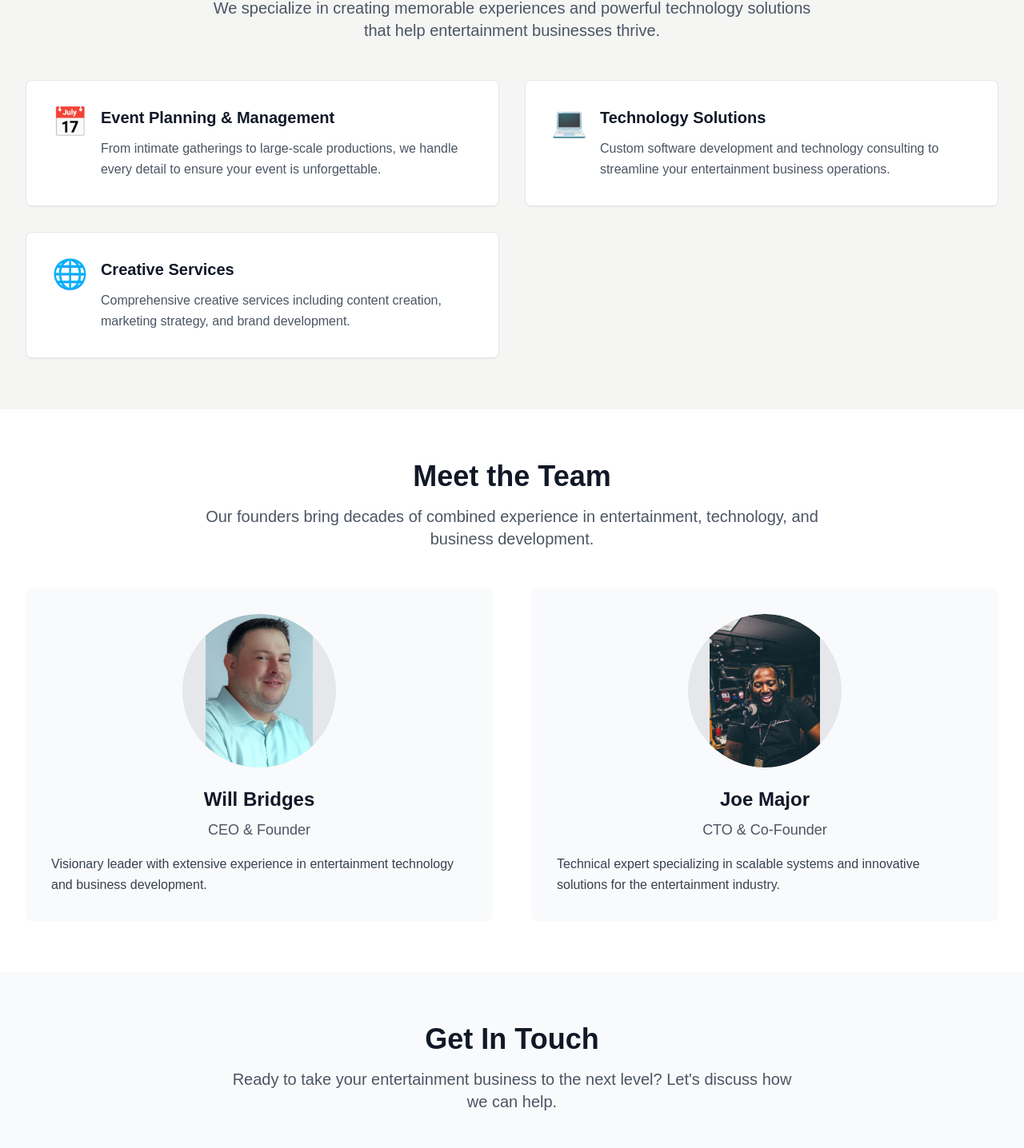
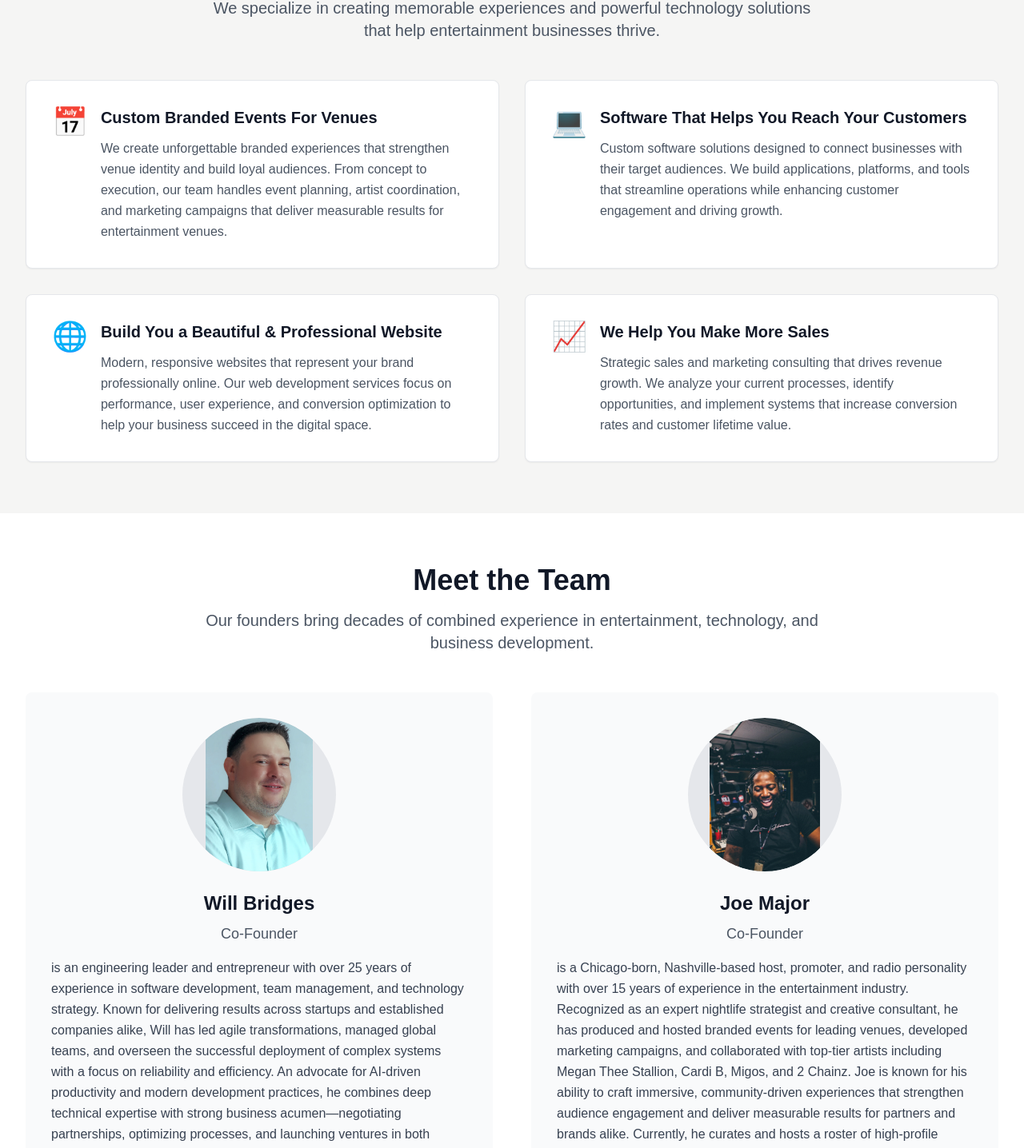
Before and after one commit to Favrs-LLC/thefavrs, a Next.js app: page / in a window 1280 px wide. Shown: the part 989-2425 px from the top of the page at 80% size. Built offline with nearby package versions, Linux system fonts and the light colour scheme; no server answers; the database is empty.

Commit message:
Update fallback data to match complete seed data
- Add full team member bios with complete professional details
- Include all 4 service offerings with detailed descriptions
- Match exact content from development database seed
- Ensures production site shows complete information

```diff
--- a/components/ServicesSection.tsx
+++ b/components/ServicesSection.tsx
@@ -10,28 +10,35 @@ interface Service {
   display_order: number
 }
 
-// Fallback static data
+// Fallback static data matching seed data
 const fallbackServices: Service[] = [
   {
     id: '1',
-    title: 'Event Planning & Management',
-    description: 'From intimate gatherings to large-scale productions, we handle every detail to ensure your event is unforgettable.',
+    title: 'Custom Branded Events For Venues',
+    description: 'We create unforgettable branded experiences that strengthen venue identity and build loyal audiences. From concept to execution, our team handles event planning, artist coordination, and marketing campaigns that deliver measurable results for entertainment venues.',
     icon: 'calendar',
     display_order: 1
   },
   {
     id: '2',
-    title: 'Technology Solutions',
-    description: 'Custom software development and technology consulting to streamline your entertainment business operations.',
+    title: 'Software That Helps You Reach Your Customers',
+    description: 'Custom software solutions designed to connect businesses with their target audiences. We build applications, platforms, and tools that streamline operations while enhancing customer engagement and driving growth.',
     icon: 'code',
     display_order: 2
   },
   {
     id: '3',
-    title: 'Creative Services',
-    description: 'Comprehensive creative services including content creation, marketing strategy, and brand development.',
+    title: 'Build You a Beautiful & Professional Website',
+    description: 'Modern, responsive websites that represent your brand professionally online. Our web development services focus on performance, user experience, and conversion optimization to help your business succeed in the digital space.',
     icon: 'globe',
     display_order: 3
+  },
+  {
+    id: '4',
+    title: 'We Help You Make More Sales',
+    description: 'Strategic sales and marketing consulting that drives revenue growth. We analyze your current processes, identify opportunities, and implement systems that increase conversion rates and customer lifetime value.',
+    icon: 'trending-up',
+    display_order: 4
   }
 ]
 
--- a/components/TeamSection.tsx
+++ b/components/TeamSection.tsx
@@ -11,21 +11,21 @@ interface TeamMember {
   displayOrder: number
 }
 
-// Fallback static data
+// Fallback static data matching seed data
 const fallbackTeamMembers: TeamMember[] = [
   {
     id: '1',
     name: 'Will Bridges',
-    role: 'CEO & Founder',
-    bio: 'Visionary leader with extensive experience in entertainment technology and business development.',
+    role: 'Co-Founder',
+    bio: 'is an engineering leader and entrepreneur with over 25 years of experience in software development, team management, and technology strategy. Known for delivering results across startups and established companies alike, Will has led agile transformations, managed global teams, and overseen the successful deployment of complex systems with a focus on reliability and efficiency. An advocate for AI-driven productivity and modern development practices, he combines deep technical expertise with strong business acumen—negotiating partnerships, optimizing processes, and launching ventures in both technology and entertainment spaces. Based in Nashville, he brings a collaborative, hands-on approach to solving real-world problems and building high-performing teams',
     imageUrl: '/images/will-headshot.png',
     displayOrder: 1
   },
   {
     id: '2',
     name: 'Joe Major',
-    role: 'CTO & Co-Founder',
-    bio: 'Technical expert specializing in scalable systems and innovative solutions for the entertainment industry.',
+    role: 'Co-Founder',
+    bio: 'is a Chicago-born, Nashville-based host, promoter, and radio personality with over 15 years of experience in the entertainment industry. Recognized as an expert nightlife strategist and creative consultant, he has produced and hosted branded events for leading venues, developed marketing campaigns, and collaborated with top-tier artists including Megan Thee Stallion, Cardi B, Migos, and 2 Chainz. Joe is known for his ability to craft immersive, community-driven experiences that strengthen audience engagement and deliver measurable results for partners and brands alike. Currently, he curates and hosts a roster of high-profile weekly events across Nashville, bringing a professional approach and unmistakable energy to every project he touches.',
     imageUrl: '/images/joe-headshot.jpg',
     displayOrder: 2
   }
```
